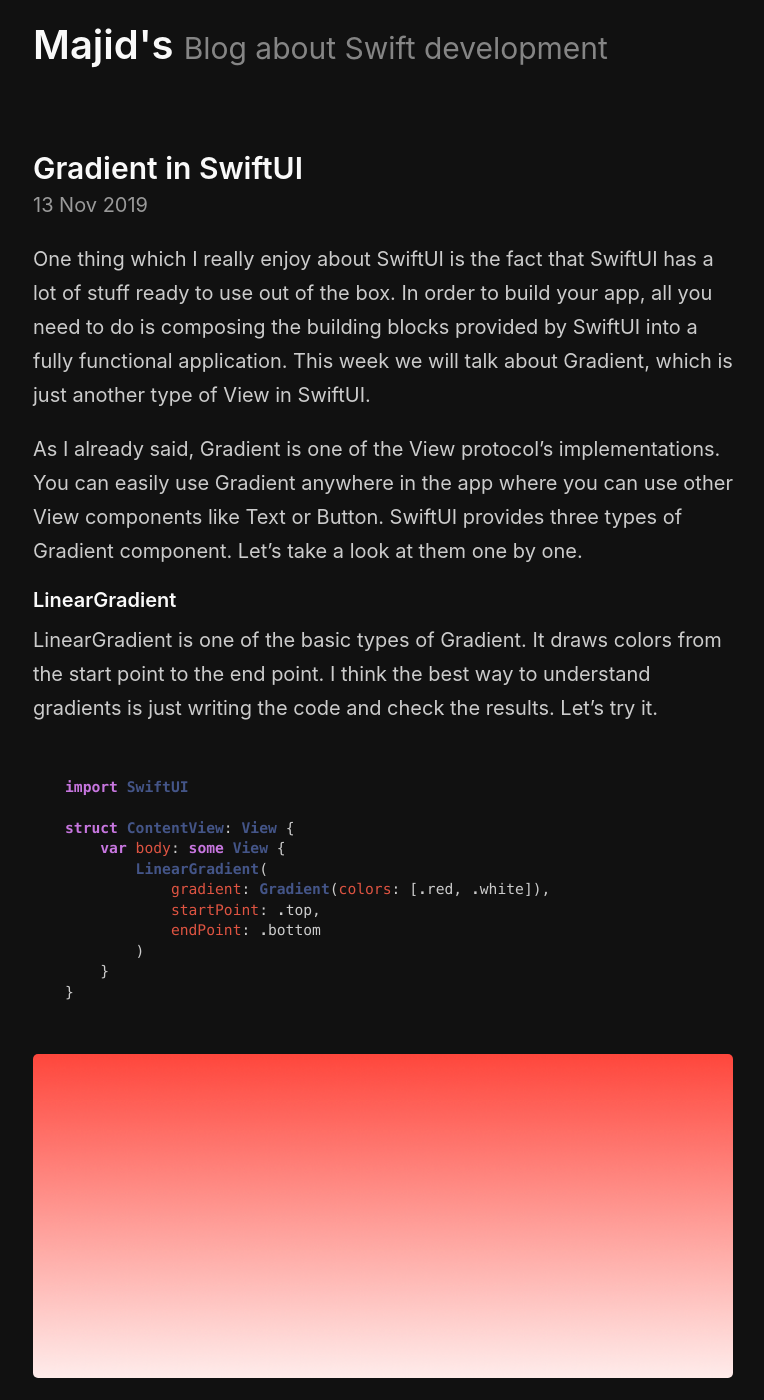
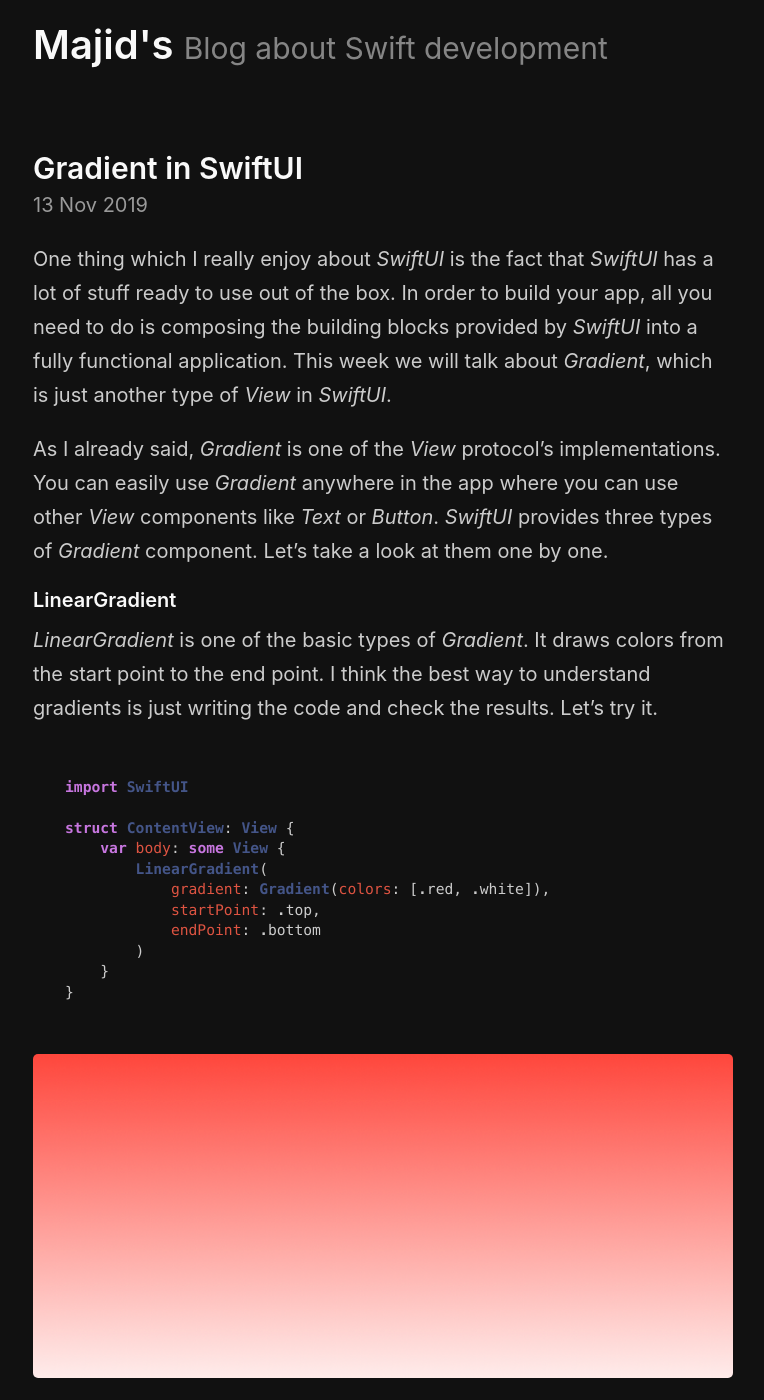
Before and after one commit to mecid/mecid.github.io, a Jekyll site: the page built from _posts/2019-11-13-gradient-in-swiftui.md, in a window 1280 px wide and 1400 px high. Shown: the whole window, without its empty margins (257-1021 px from the left). Built offline with Jekyll 4.4.1, drawn with Linux system fonts in a browser that asks for light colours; some of the changed text lies outside the part shown.

Commit message:
Update 2019-11-13-gradient-in-swiftui.md

````diff
--- a/_posts/2019-11-13-gradient-in-swiftui.md
+++ b/_posts/2019-11-13-gradient-in-swiftui.md
@@ -3,12 +3,12 @@
 layout: post
 ---
 
-One thing which I really enjoy about SwiftUI is the fact that SwiftUI has a lot of stuff ready to use out of the box. In order to build your app, all you need to do is composing the building blocks provided by SwiftUI into a fully functional application. This week we will talk about Gradient, which is just another type of View in SwiftUI.
+One thing which I really enjoy about *SwiftUI* is the fact that *SwiftUI* has a lot of stuff ready to use out of the box. In order to build your app, all you need to do is composing the building blocks provided by *SwiftUI* into a fully functional application. This week we will talk about *Gradient*, which is just another type of *View* in *SwiftUI*.
 
-As I already said, Gradient is one of the View protocol's implementations. You can easily use Gradient anywhere in the app where you can use other View components like Text or Button. SwiftUI provides three types of Gradient component. Let's take a look at them one by one.
+As I already said, *Gradient* is one of the *View* protocol's implementations. You can easily use *Gradient* anywhere in the app where you can use other *View* components like *Text* or *Button*. *SwiftUI* provides three types of *Gradient* component. Let's take a look at them one by one.
 
 #### LinearGradient
-LinearGradient is one of the basic types of Gradient. It draws colors from the start point to the end point. I think the best way to understand gradients is just writing the code and check the results. Let's try it.
+*LinearGradient* is one of the basic types of *Gradient*. It draws colors from the start point to the end point. I think the best way to understand gradients is just writing the code and check the results. Let's try it.
 
 ```swift
 import SwiftUI
@@ -26,7 +26,7 @@
 
 ![example1](/public/l1.png)
 
-As you can see, LinearGradient applies red to white transition from top to bottom as we pointed it in the code. Start and end points are the cases of UnitPoint enum. These points can take the following values: .zero, .center, leading, trailing, top, bottom, topLeading, topTrailing, bottomLeading, bottomTrailing. SwiftUI uses these unit point values to convert the declarative description into real coordinates of the view. Let's check another unit point values.
+As you can see, *LinearGradient* applies red to white transition from top to bottom as we pointed it in the code. Start and end points are the cases of *UnitPoint* enum. These points can take the following values: *.zero, .center, leading, trailing, top, bottom, topLeading, topTrailing, bottomLeading, bottomTrailing*. *SwiftUI* uses these unit point values to convert the declarative description into real coordinates of the view. Let's check another unit point values.
 
 ```swift
 import SwiftUI
@@ -46,10 +46,10 @@
 
 ![example2](/public/l2.png)
 
-LinearGradient is a commonly used gradient type. You can use it as a background for a Text component, which you might want to draw ahead of an Image.
+*LinearGradient* is a commonly used gradient type. You can use it as a background for a *Text* component, which you might want to draw ahead of an *Image*.
 
 #### RadialGradient
-RadialGradient applies color transformation from the defined center point to its circle edge, which is calculated using the start and end radius. Let's take a look at a quick example of RadialGradient.
+*RadialGradient* applies color transformation from the defined center point to its circle edge, which is calculated using the start and end radius. Let's take a look at a quick example of *RadialGradient*.
 
 ```swift
 import SwiftUI
@@ -68,7 +68,7 @@
 
 ![example3](/public/r1.png)
 
-I suggest you play around the RadialGradient with more colors and different center positions to understand it even better.
+I suggest you play around the *RadialGradient* with more colors and different center positions to understand it even better.
 
 ```swift
 import SwiftUI
@@ -88,7 +88,7 @@
 ![example4](/public/r2.png)
 
 #### AngularGradient
-The last type of Gradient which we have in SwiftUI is AngularGradient. I'm not using it very ofter, but it has a very nice color transformation effect. AngularGradient also is known as the conic Gradient. This Gradient type applies color transformation as the angle changes, relative to a center point. Let's check out the code sample and resulting image.
+The last type of *Gradient* which we have in *SwiftUI* is *AngularGradient*. I'm not using it very ofter, but it has a very nice color transformation effect. *AngularGradient* also is known as the conic *Gradient*. This *Gradient* type applies color transformation as the angle changes, relative to a center point. Let's check out the code sample and resulting image.
 
 ```swift
 import SwiftUI
@@ -105,7 +105,7 @@
 
 ![example5](/public/a1.png)
 
-Let's take a look at a different example by adding more colors to the Gradient.
+Let's take a look at a different example by adding more colors to the *Gradient*.
 
 ```swift
 import SwiftUI
````
Also changed, not shown: other parts of _posts/2019-11-13-gradient-in-swiftui.md (+2 -2 lines).
